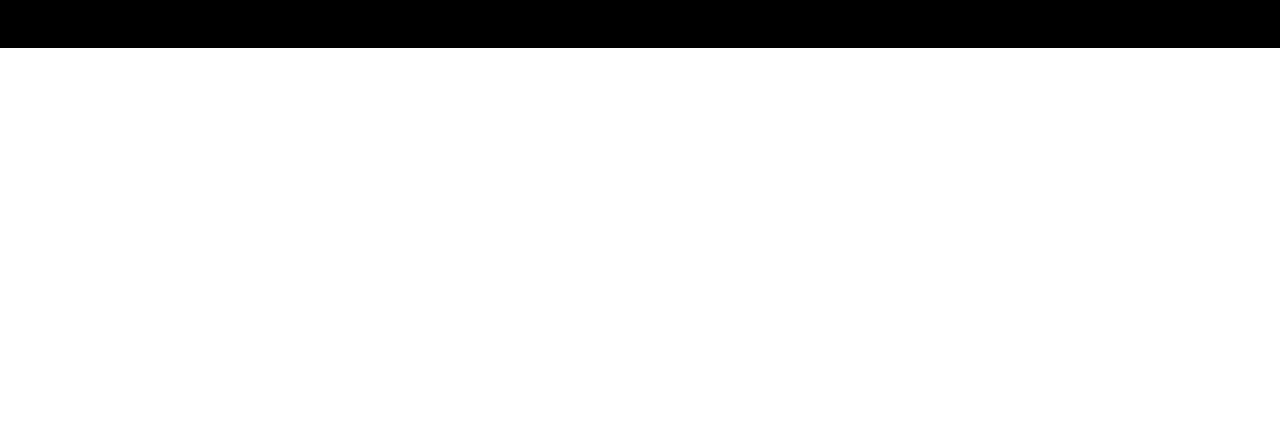
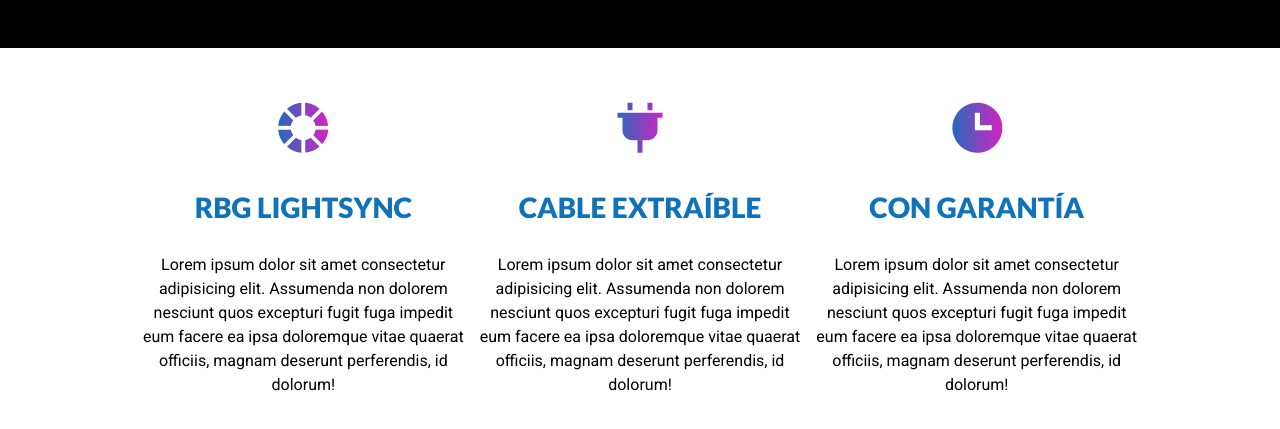
Before and after one commit to Seb-RM/HTML-CSS-RESPONSIVE-Landing, a plain HTML site: page index.html in a window 1280 px wide. Shown: the part 557-986 px from the top of the page. Before the commit the page ends 800 px from the top, so only its background shows below. Drawn offline with nearby package versions, Linux system fonts and the light colour scheme.

Commit message:
seccion features estructura html y estilos css

```diff
--- a/css/estilos.css
+++ b/css/estilos.css
@@ -216,3 +216,28 @@ img {
     font-size: 6rem;
     font-weight: 900;
 }
+
+/*				Features
+==============================================*/
+
+.features-content {
+    padding: 5rem 0;
+    text-align: center;
+    margin-bottom: 2.5rem;
+}
+
+.features-item i {
+    font-size: 6rem;
+}
+
+.features-item h3 {
+    color: var(--color-first);
+}
+
+@media (min-width: 992px) {
+    .features-content {
+        display: flex;
+        gap: 1rem;
+        align-items: stretch;
+    }
+}
--- a/index.html
+++ b/index.html
@@ -60,6 +60,27 @@
             </div>
         </section>
     </header>
+    <section class="features container">
+        <div class="features-content">
+            <div class="features-item">
+                <i class="bx bxs-color purple-gradiente"></i>
+                <h3>RBG LIGHTSYNC</h3>
+                <p>Lorem ipsum dolor sit amet consectetur adipisicing elit. Assumenda non dolorem nesciunt quos excepturi fugit fuga impedit eum facere ea ipsa doloremque vitae quaerat officiis, magnam deserunt perferendis, id dolorum!</p>
+            </div>
+            <div class="features-item">
+                <i class="bx bxs-plug purple-gradiente"></i>
+                <h3>CABLE EXTRAÍBLE</h3>
+                <p>Lorem ipsum dolor sit amet consectetur adipisicing elit. Assumenda non dolorem nesciunt quos excepturi fugit fuga
+                    impedit eum facere ea ipsa doloremque vitae quaerat officiis, magnam deserunt perferendis, id dolorum!</p>
+            </div>
+            <div class="features-item">
+                <i class="bx bxs-time purple-gradiente"></i>
+                <h3>CON GARANTÍA</h3>
+                <p>Lorem ipsum dolor sit amet consectetur adipisicing elit. Assumenda non dolorem nesciunt quos excepturi fugit fuga
+                    impedit eum facere ea ipsa doloremque vitae quaerat officiis, magnam deserunt perferendis, id dolorum!</p>
+            </div>
+        </div>
+    </section>
 </body>
 
 </html>
```
